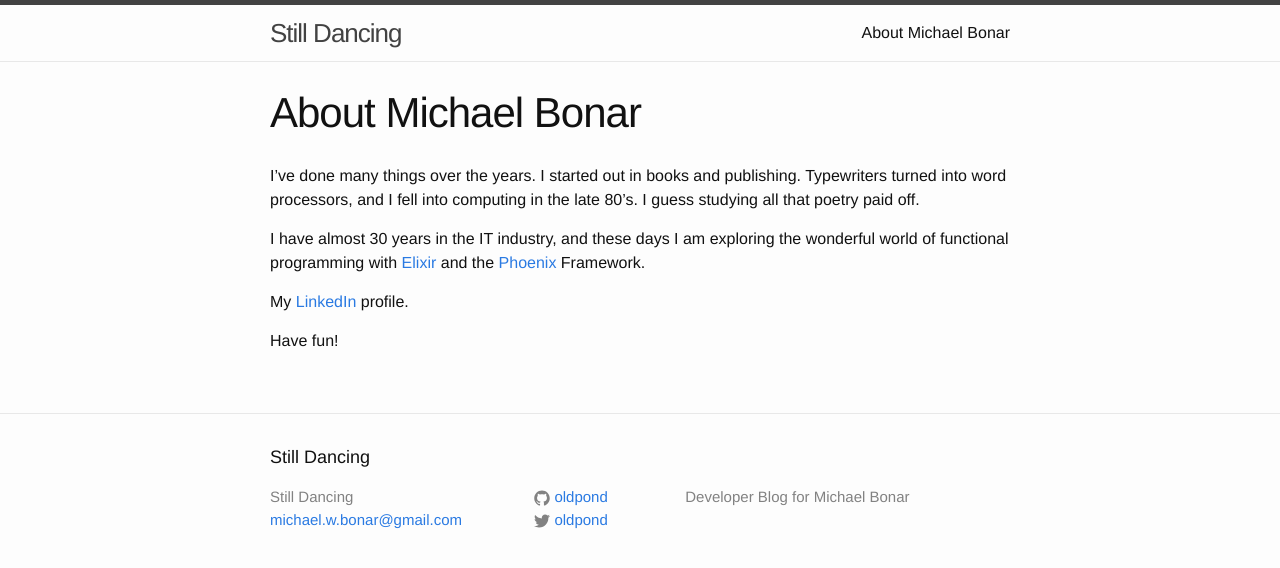
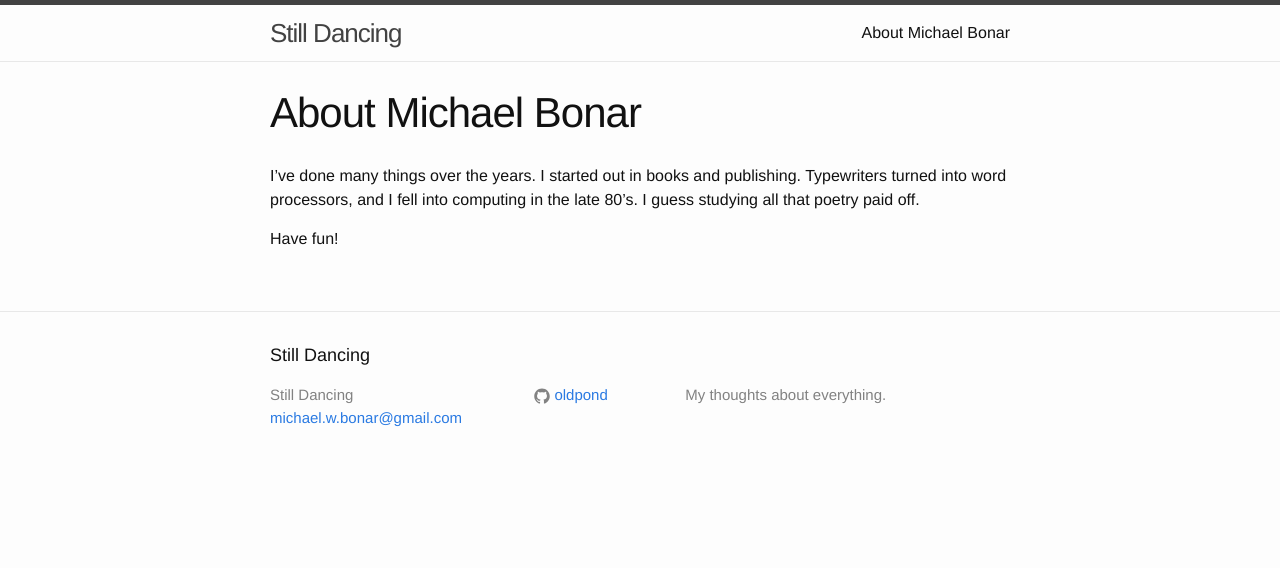
Before and after one commit to oldpond/oldpond.github.io, a Jekyll site: the page built from about.md, in a window 1280 px wide. Shown: the top 568 px of the page. Built offline with Jekyll 4.4.1, drawn with Linux system fonts in a browser that asks for light colours.

Commit message:
Bring up to day.  Ready for anything.

```diff
--- a/_config.yml
+++ b/_config.yml
@@ -9,10 +9,9 @@
 title: Still Dancing
 email: michael.w.bonar@gmail.com
 description: > # this means to ignore newlines until "baseurl:"
-  Developer Blog for Michael Bonar
+  My thoughts about everything.
 baseurl: "" # the subpath of your site, e.g. /blog
 url: "http://oldpond.github.io" # the base hostname & protocol for your site
-twitter_username: oldpond
 github_username:  oldpond
 
 # Build settings
--- a/about.md
+++ b/about.md
@@ -6,9 +6,4 @@ permalink: /about/
 I've done many things over the years.  I started out in books and publishing.  Typewriters turned into word processors, and I fell into computing in the late
 80's.  I guess studying all that poetry paid off.
 
-I have almost 30 years in the IT industry, and these days I am exploring the wonderful world of functional programming with [Elixir](http://elixir-lang.org/getting-started/introduction.html "Getting Started") and the [Phoenix](http://www.phoenixframework.org "Phoenix Framework") Framework.
-
-
-My [LinkedIn](https://ca.linkedin.com/in/bonarconsulting "Michael Bonar") profile.
-
 Have fun!
```
